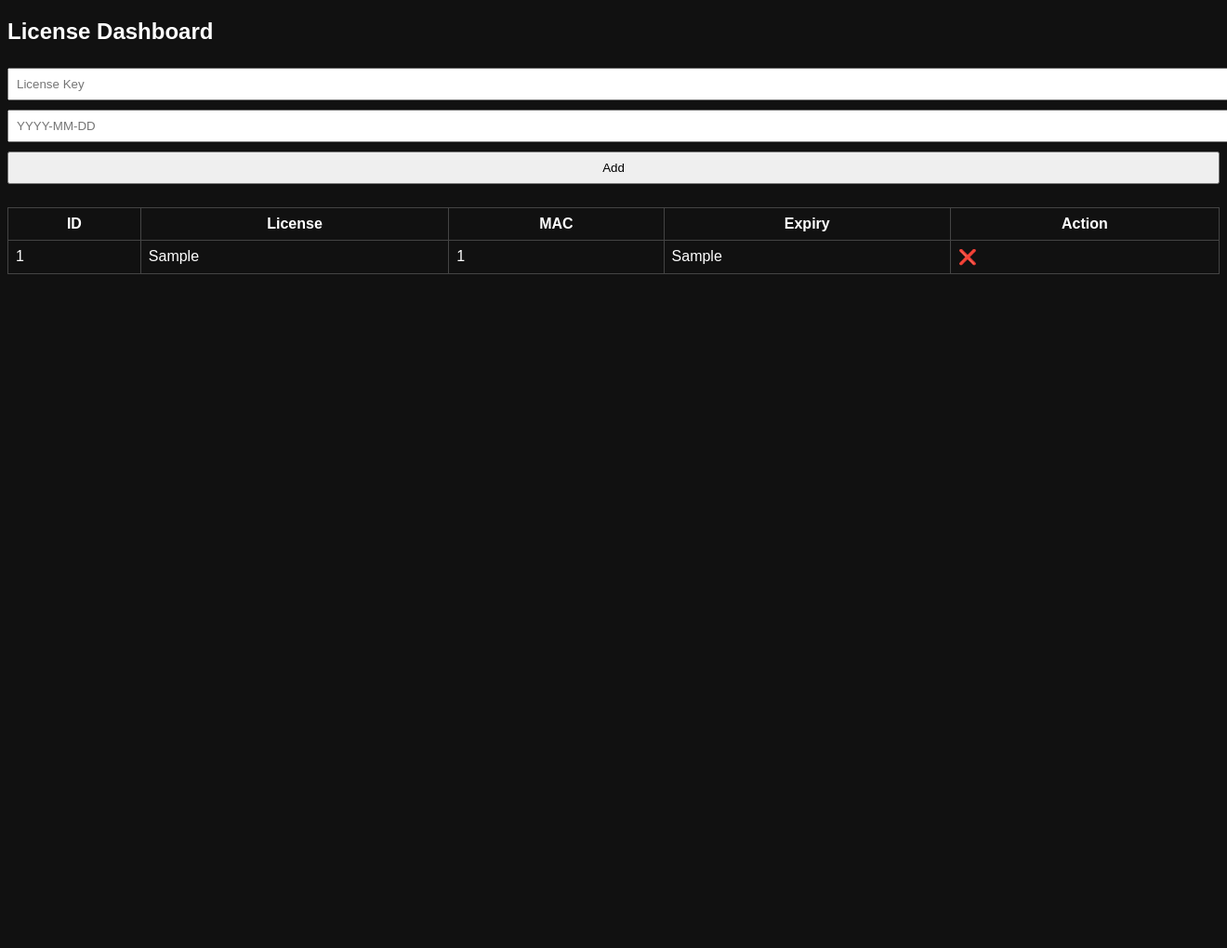
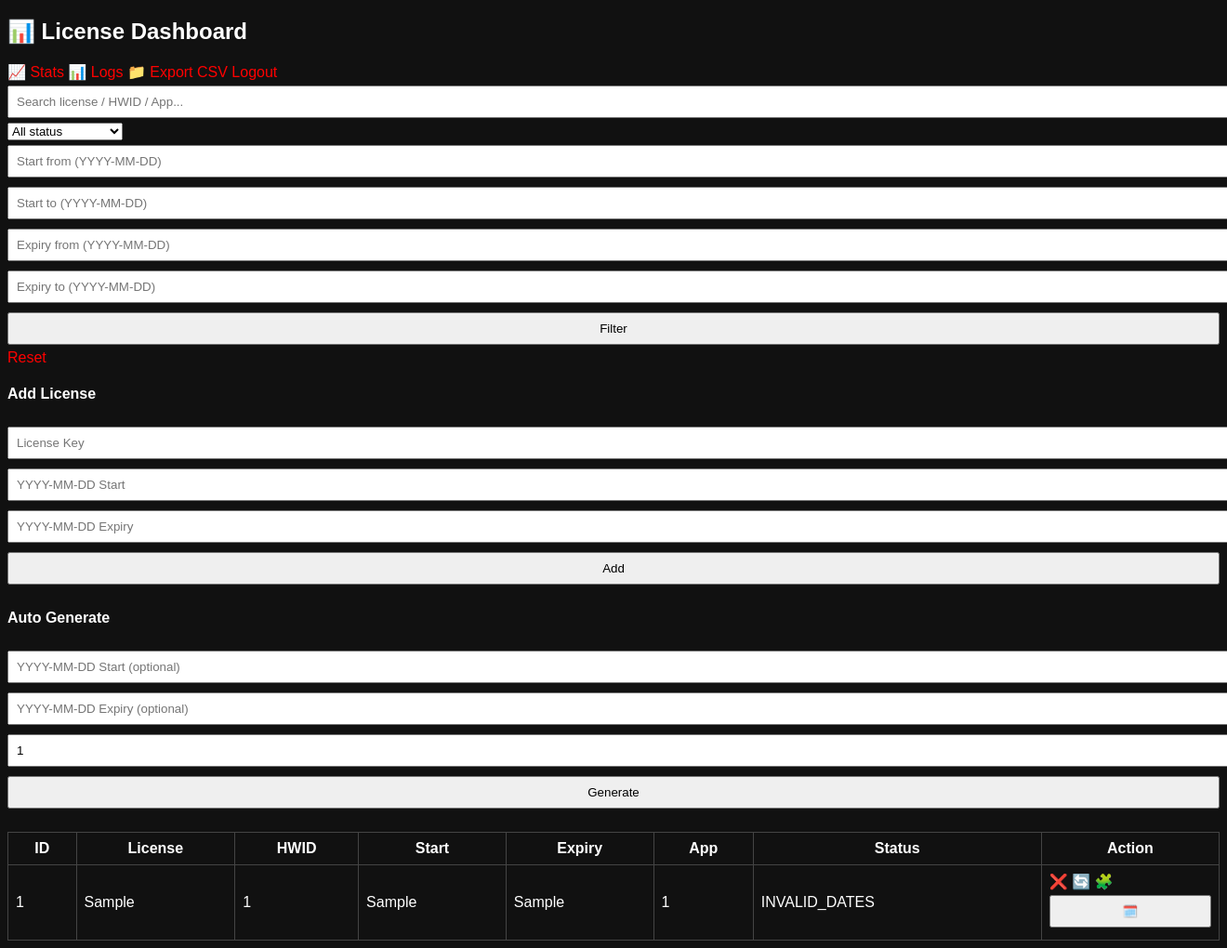
Before and after one commit to MengJong168/license_server, a Flask app: page /dashboard in a window 1320 px wide; the page is wider, and only the part inside the window is pictured. Shown: that part at 93% size. Before the commit the page ends 295 px from the top of that part, so only its background shows below. Run offline with Flask 3, Linux system fonts and the light colour scheme; the visitor is signed in with stand-in values (Sample User, id 1); tables that the repository leaves empty hold one stand-in row (values such as "Sample post").

Commit message:
Update dashboard.html

```diff
--- a/templates/dashboard.html
+++ b/templates/dashboard.html
@@ -1,30 +1,132 @@
 <!DOCTYPE html>
 <html>
 <head>
+  <title>License Dashboard</title>
   <link rel="stylesheet" href="/static/style.css">
 </head>
 <body>
 
-<h2>License Dashboard</h2>
+<div class="container">
 
-<form method="post" action="/add">
-<input name="license" placeholder="License Key" required>
-<input name="expiry" placeholder="YYYY-MM-DD">
-<button>Add</button>
+  <div class="header">
+    <h2>📊 License Dashboard</h2>
+
+    <div class="toplinks">
+      <a class="linkbtn" href="/stats">📈 Stats</a>
+      <a class="linkbtn" href="/logs">📊 Logs</a>
+      <a class="linkbtn" href="/export.csv">📁 Export CSV</a>
+      <a class="logout" href="/logout">Logout</a>
+    </div>
+  </div>
+
+  <!-- SEARCH + FILTERS -->
+  <form class="filterbar" method="get" action="/dashboard">
+    <input name="q" placeholder="Search license / HWID / App..." value="{{q or ''}}">
+
+    <select name="status">
+      <option value="">All status</option>
+      {% for s in ["OK","USED","EXPIRED","NOT_STARTED","INVALID_DATES"] %}
+      <option value="{{s}}" {% if status==s %}selected{% endif %}>{{s}}</option>
+      {% endfor %}
+    </select>
+
+    <input name="start_from" placeholder="Start from (YYYY-MM-DD)" value="{{start_from or ''}}">
+    <input name="start_to" placeholder="Start to (YYYY-MM-DD)" value="{{start_to or ''}}">
+    <input name="exp_from" placeholder="Expiry from (YYYY-MM-DD)" value="{{exp_from or ''}}">
+    <input name="exp_to" placeholder="Expiry to (YYYY-MM-DD)" value="{{exp_to or ''}}">
+
+    <button type="submit">Filter</button>
+    <a class="linkbtn" href="/dashboard">Reset</a>
   </form>
 
+  <div class="forms">
+    <!-- ADD LICENSE -->
+    <form method="post" action="/add">
+      <h4>Add License</h4>
+      <input name="license" placeholder="License Key" required>
+      <input name="start" placeholder="YYYY-MM-DD Start">
+      <input name="expiry" placeholder="YYYY-MM-DD Expiry">
+      <button type="submit">Add</button>
+    </form>
+
+    <!-- AUTO GENERATE -->
+    <form method="post" action="/generate">
+      <h4>Auto Generate</h4>
+      <input name="start" placeholder="YYYY-MM-DD Start (optional)">
+      <input name="expiry" placeholder="YYYY-MM-DD Expiry (optional)">
+      <input name="count" type="number" min="1" max="500" value="1">
+      <button class="generate" type="submit">Generate</button>
+    </form>
+  </div>
+
   <table>
-<tr><th>ID</th><th>License</th><th>MAC</th><th>Expiry</th><th>Action</th></tr>
+    <tr>
+      <th>ID</th>
+      <th>License</th>
+      <th>HWID</th>
+      <th>Start</th>
+      <th>Expiry</th>
+      <th>App</th>
+      <th>Status</th>
+      <th>Action</th>
+    </tr>
+
     {% for l in licenses %}
-<tr>
+    {% set st = l[6] %}
+    <tr class="{% if st=='EXPIRED' %}row-expired{% endif %}">
       <td>{{l[0]}}</td>
-<td>{{l[1]}}</td>
-<td>{{l[2]}}</td>
-<td>{{l[3]}}</td>
-<td><a href="/delete/{{l[0]}}">❌</a></td>
+      <td class="mono">{{l[1]}}</td>
+      <td class="mono">{{l[2] or "-"}}</td>
+      <td>{{l[3] or "-"}}</td>
+      <td>{{l[4] or "-"}}</td>
+      <td class="mono">{{l[5] or "-"}}</td>
+
+      <td>
+        <span class="badge
+          {% if st == 'OK' %}b-ok{% endif %}
+          {% if st == 'USED' %}b-used{% endif %}
+          {% if st == 'EXPIRED' %}b-expired{% endif %}
+          {% if st == 'NOT_STARTED' %}b-wait{% endif %}
+          {% if st == 'INVALID_DATES' %}b-invalid{% endif %}
+        ">{{st}}</span>
+      </td>
+
+      <td class="action">
+        <a class="btn-mini danger" href="/delete/{{l[0]}}" title="Delete">❌</a>
+        <a class="btn-mini warn" href="/reset/{{l[0]}}" title="Reset HWID">🔄</a>
+
+        <!-- Reset App lock (allow key to be used in a different app again) -->
+        <a class="btn-mini purple" href="/reset_app/{{l[0]}}" title="Reset App">🧩</a>
+
+        <!-- Extend Expiry -->
+        <form method="post" action="/extend/{{l[0]}}" class="inlineform" onsubmit="return setExpiry(this)">
+          <input type="hidden" name="expiry" value="">
+          <button type="submit" class="btn-mini info" title="Extend Expiry">🗓️</button>
+        </form>
+      </td>
     </tr>
     {% endfor %}
   </table>
 
+</div>
+
+<script>
+function setExpiry(form){
+  // Expiry column is 5th td in this table layout
+  const expiryCell = form.closest("tr").querySelector("td:nth-child(5)");
+  const current = (expiryCell ? expiryCell.innerText.trim() : "");
+  const val = prompt("Enter new Expiry (YYYY-MM-DD). Leave empty to remove expiry:", current === "-" ? "" : current);
+  if(val === null) return false;
+
+  if(val && !/^\d{4}-\d{2}-\d{2}$/.test(val)){
+    alert("Invalid format. Use YYYY-MM-DD");
+    return false;
+  }
+
+  form.querySelector("input[name='expiry']").value = val;
+  return true;
+}
+</script>
+
 </body>
 </html>
```
Lines whose indentation alone changed are shown as unchanged.
